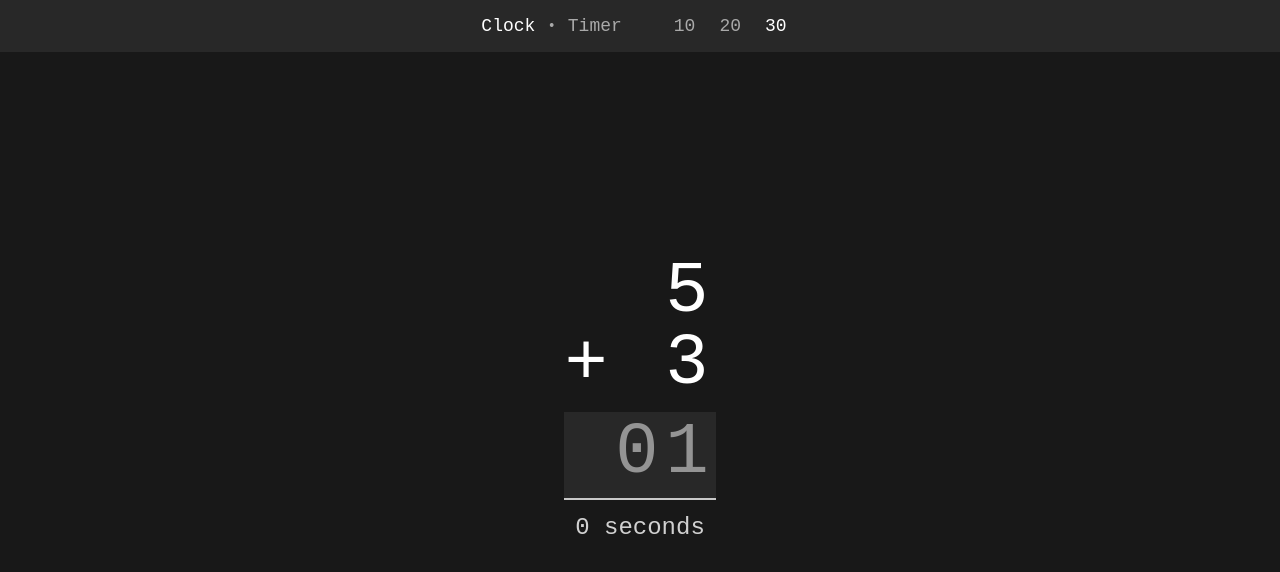
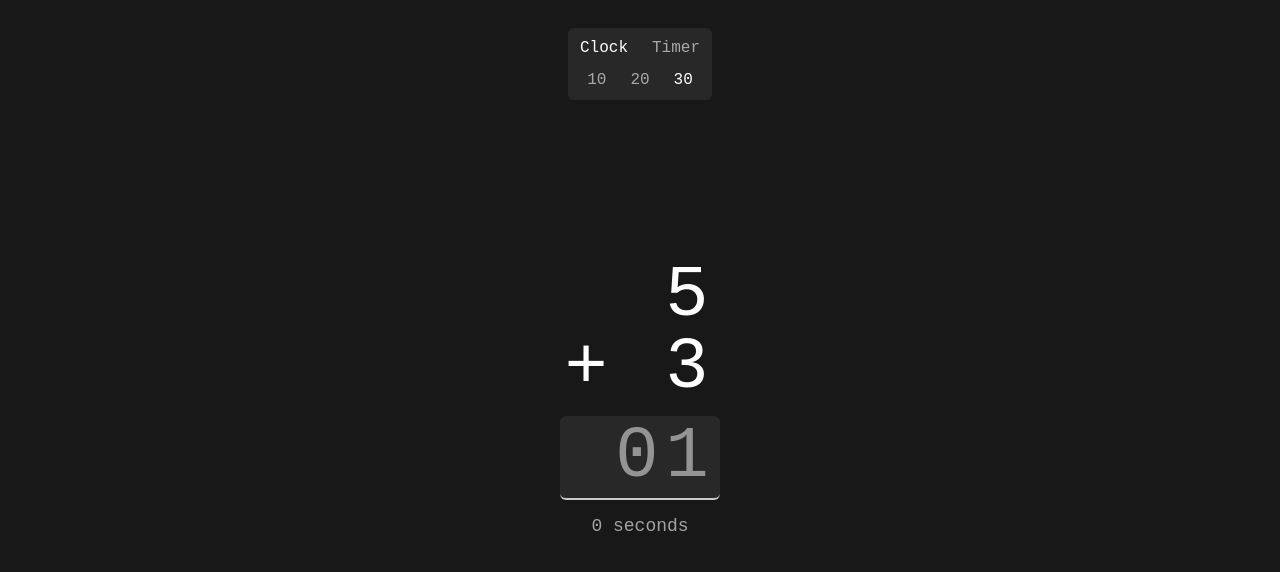
Before and after one commit to ronykax/math-run, a SvelteKit app: page / in a window 1280 px wide. Shown: the top 572 px of the page. Built offline with nearby package versions, Linux system fonts and the light colour scheme; a web font is replaced by a local one.

Commit message:
better options

```diff
--- a/src/routes/+page.svelte
+++ b/src/routes/+page.svelte
@@ -75,17 +75,17 @@
     countdownObj.clear();
   }
 
-  function changeIndex(index: TotalIndex) {
+  function changeIndex(newValue: TotalIndex) {
     if (timerObj.running) return;
 
-    totalIndex = index;
+    totalIndex = newValue;
   }
 
-  function changeCountdown(countdown_: Countdown) {
+  function changeCountdown(newValue: Countdown) {
     if (countdownObj.running) return;
 
-    countdown = countdown_;
-    countdownObj.edit(countdown_);
+    countdown = newValue;
+    countdownObj.edit(newValue);
   }
 
   function checkAnswer(event: Event) {
@@ -103,7 +103,9 @@
     if (parseInt(value) === result) {
       answer = "";
 
-      if (index + 1 >= totalIndex) {
+      let total = modeTimer ? 9999 : totalIndex;
+
+      if (index + 1 >= total) {
         finished = true;
         modeTimer ? countdownObj.stop() : timerObj.stop();
       } else {
@@ -123,58 +125,52 @@
   </main>
 {:else}
   <main class="flex justify-center items-center h-[100svh]">
-    <div class="fixed top-0 flex flex-col items-center justify-center w-full gap-1 py-3 text-lg bg-white md:gap-10 md:flex-row bg-opacity-7">
-      <div class="flex items-center">
+    <div class="fixed flex flex-col items-center px-3 py-2 bg-white rounded-md top-7 bg-opacity-7">
+      <div class="flex">
         {#if modeTimer}
-          <button class="text-white text-opacity-60 hover:text-opacity-80" on:click={changeMode}>Clock</button>
-          <span class="mx-3 text-sm text-opacity-60">•</span>
-          <button>Timer</button>
+          <button class="pb-1 pr-3 text-white text-opacity-60 hover:text-opacity-90" on:click={changeMode}>Clock</button>
+          <button class="pb-1 pl-3">Timer</button>
         {:else}
-          <button>Clock</button>
-          <span class="mx-3 text-sm text-opacity-60">•</span>
-          <button class="text-white text-opacity-60 hover:text-opacity-80" on:click={changeMode}>Timer</button>
+          <button class="pb-1 pr-3">Clock</button>
+          <button class="pb-1 pl-3 text-white text-opacity-60 hover:text-opacity-90" on:click={changeMode}>Timer</button>
         {/if}
       </div>
       <div class="flex">
         {#if modeTimer}
-          {#if countdown === 5}
-            <button class="px-3">5</button>
-          {:else}
-            <button class="px-3 text-white text-opacity-60 hover:text-opacity-80" on:click={() => changeCountdown(5)}>5</button>
-          {/if}
-          {#if countdown === 15}
-            <button class="px-3">15</button>
-          {:else}
-            <button class="px-3 text-white text-opacity-60 hover:text-opacity-80" on:click={() => changeCountdown(15)}>15</button>
-          {/if}
           {#if countdown === 30}
-            <button class="px-3">30</button>
-          {:else}
-            <button class="px-3 text-white text-opacity-60 hover:text-opacity-80" on:click={() => changeCountdown(30)}>30</button>
+            <button on:click={() => changeCountdown(5)} class="pt-1 pr-3 text-white text-opacity-60 hover:text-opacity-90">5</button>
+            <button on:click={() => changeCountdown(15)} class="px-3 pt-1 text-white text-opacity-60 hover:text-opacity-90">15</button>
+            <button class="pt-1 pl-3">30</button>
+          {:else if countdown === 15}
+            <button on:click={() => changeCountdown(5)} class="pt-1 pr-3 text-white text-opacity-60 hover:text-opacity-90">5</button>
+            <button class="px-3 pt-1">15</button>
+            <button on:click={() => changeCountdown(30)} class="pt-1 pl-3 text-white text-opacity-60 hover:text-opacity-90">30</button>
+          {:else if countdown === 5}
+            <button class="pt-1 pr-3">5</button>
+            <button on:click={() => changeCountdown(15)} class="px-3 pt-1 text-white text-opacity-60 hover:text-opacity-90">15</button>
+            <button on:click={() => changeCountdown(30)} class="pt-1 pl-3 text-white text-opacity-60 hover:text-opacity-90">30</button>
           {/if}
         {:else}
-          {#if totalIndex === 10}
-            <button class="px-3">10</button>
-          {:else}
-            <button class="px-3 text-white text-opacity-60 hover:text-opacity-80" on:click={() => changeIndex(10)}>10</button>
-          {/if}
-          {#if totalIndex === 20}
-            <button class="px-3">20</button>
-          {:else}
-            <button class="px-3 text-white text-opacity-60 hover:text-opacity-80" on:click={() => changeIndex(20)}>20</button>
-          {/if}
           {#if totalIndex === 30}
-            <button class="px-3">30</button>
-          {:else}
-            <button class="px-3 text-white text-opacity-60 hover:text-opacity-80" on:click={() => changeIndex(30)}>30</button>
+            <button on:click={() => changeIndex(10)} class="pt-1 pr-3 text-white text-opacity-60 hover:text-opacity-90">10</button>
+            <button on:click={() => changeIndex(20)} class="px-3 pt-1 text-white text-opacity-60 hover:text-opacity-90">20</button>
+            <button class="pt-1 pl-3">30</button>
+          {:else if totalIndex === 20}
+            <button on:click={() => changeIndex(10)} class="pt-1 pr-3 text-white text-opacity-60 hover:text-opacity-90">10</button>
+            <button class="px-3 pt-1">20</button>
+            <button on:click={() => changeIndex(30)} class="pt-1 pl-3 text-white text-opacity-60 hover:text-opacity-90">30</button>
+          {:else if totalIndex === 10}
+            <button class="pt-1 pr-3">10</button>
+            <button on:click={() => changeIndex(20)} class="px-3 pt-1 text-white text-opacity-60 hover:text-opacity-90">20</button>
+            <button on:click={() => changeIndex(30)} class="pt-1 pl-3 text-white text-opacity-60 hover:text-opacity-90">30</button>
           {/if}
         {/if}
       </div>
     </div>
     <div class="flex flex-col items-center gap-3 text-7xl">
       <h1 class="tracking-widest text-right">{problems[index].num1} <br>{problems[index].op.replace("*", "×").replace("/", "÷")} {problems[index].num2}</h1>
-      <input class="pb-1 tracking-widest text-right bg-white border-b-2 border-white border-opacity-75 cursor-pointer w-38 bg-opacity-7 caret-transparent focus:outline-none focus:border-opacity-100 placeholder:text-white placeholder:text-opacity-50" type="text" inputmode="numeric" maxlength="3" autocomplete="off" placeholder="{(index + 1).toString().padStart(2, "0")}" bind:value={answer} on:input={checkAnswer}>
-      <h1 class="text-2xl text-white text-opacity-80">
+      <input class="w-40 px-1 tracking-widest text-right bg-white border-b-2 border-white border-opacity-75 rounded-md cursor-pointer unsmooth bg-opacity-7 caret-transparent focus:outline-none focus:border-opacity-100 placeholder:text-white placeholder:text-opacity-50" type="text" inputmode="numeric" maxlength="3" autocomplete="off" placeholder="{(index + 1).toString().padStart(2, "0")}" bind:value={answer} on:input={checkAnswer}>
+      <h1 class="text-lg text-white text-opacity-60">
         {#if modeTimer}
           {countdownObj.running ? countdownObj.time : countdown} second{countdownObj.time === 1 ? "" : "s"}
         {:else}
```
